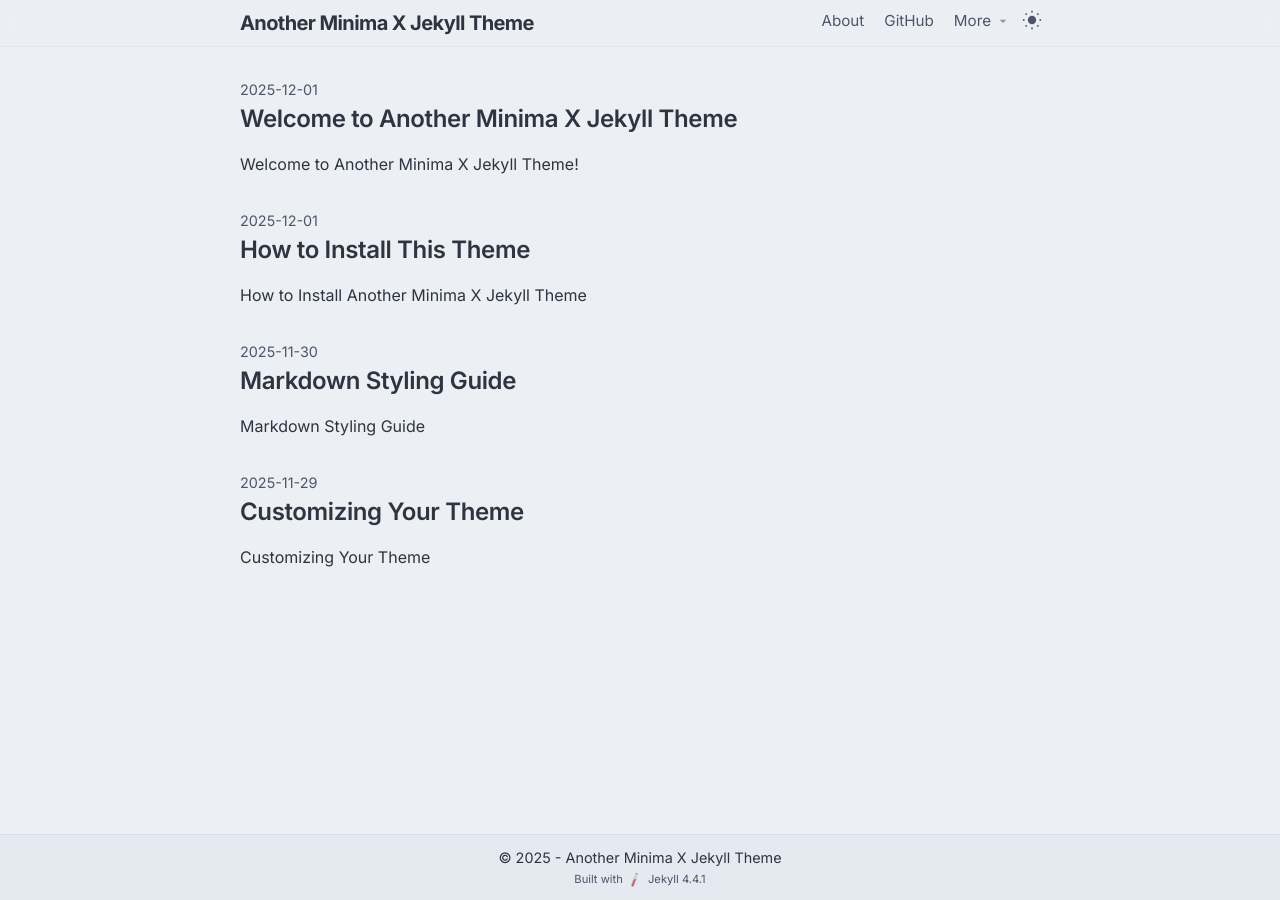
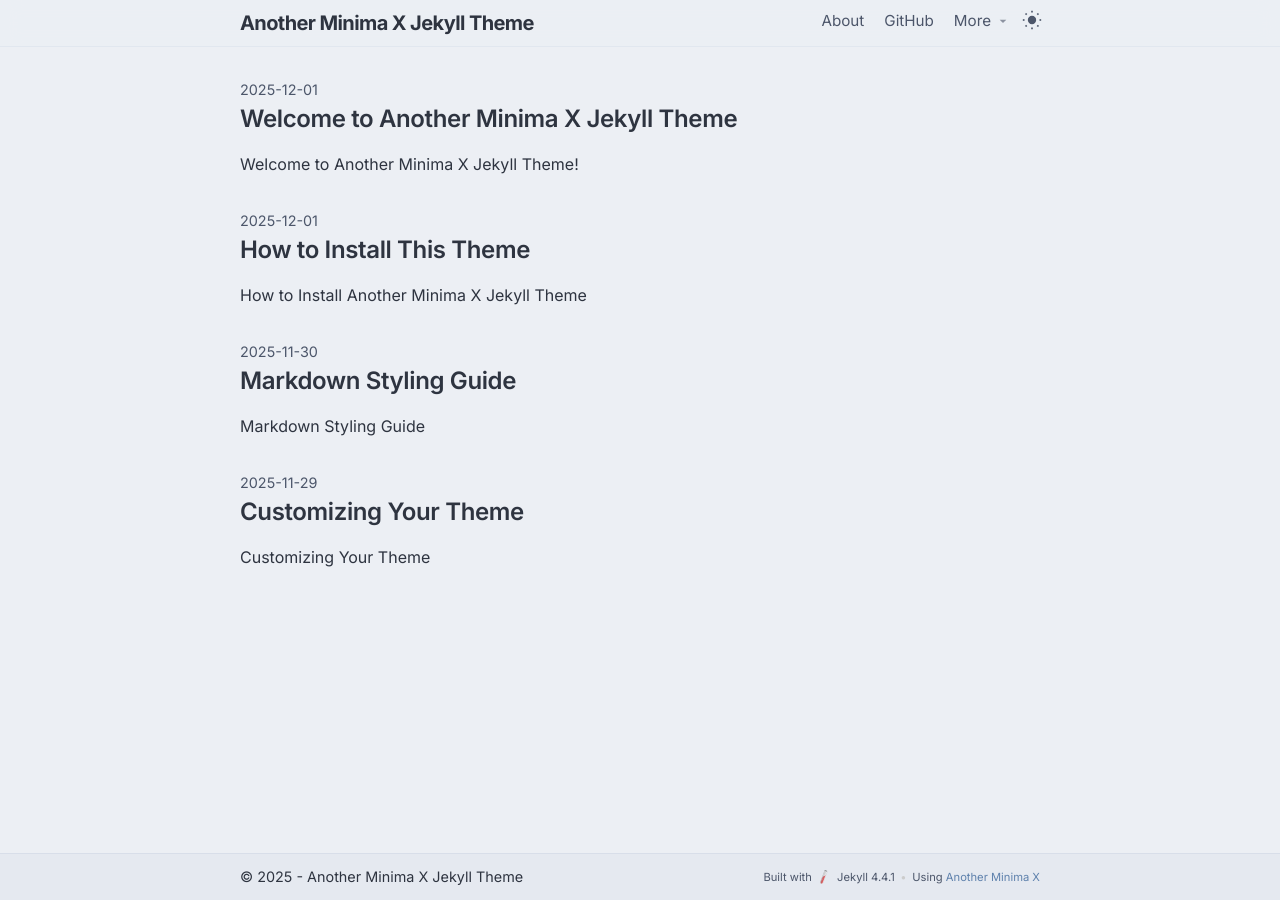
Before and after one commit to iqbwl/another-minima-x, a Jekyll site: the page built from index.md, in a window 1280 px wide. Built offline with Jekyll 4.4.1, drawn with Linux system fonts in a browser that asks for light colours.

Commit message:
Update footer layout and add theme attribution
- Reposition copyright to left and stack info to right
- Add 'Using Another Minima X' link to GitHub repository
- Update navigation menu items in config

```diff
--- a/_config.yml
+++ b/_config.yml
@@ -58,8 +58,11 @@ header_pages:
     external: true
   - title: More
     children:
-      - title: Archive
+      - title: Iqbwl Archive
         url: https://iqbwl.github.io
+        external: true
+      - title: Abc.web.id
+        url: https://abc.web.id
         external: true
       - title: Example External
         url: https://example.com
--- a/_includes/footer.html
+++ b/_includes/footer.html
@@ -12,6 +12,9 @@
           <span>Built with</span>
           <img src="{{ '/assets/icon/jekyll.svg' | relative_url }}" alt="Jekyll" class="stack-icon">
           <span>Jekyll {{ jekyll.version }}</span>
+          <span class="separator">•</span>
+          <span>Using <a href="https://github.com/iqbwl/another-minima-x" target="_blank"
+              rel="noopener noreferrer">Another Minima X</a></span>
         </div>
       </div>
       {%- endif %}
--- a/_sass/_layout.scss
+++ b/_sass/_layout.scss
@@ -361,9 +361,10 @@
 
 .footer-info {
     display: flex;
-    flex-direction: column;
-    gap: 0.15rem;
+    flex-direction: row;
+    justify-content: space-between;
     align-items: center;
+    width: 100%;
 }
 
 .footer-author {
```
